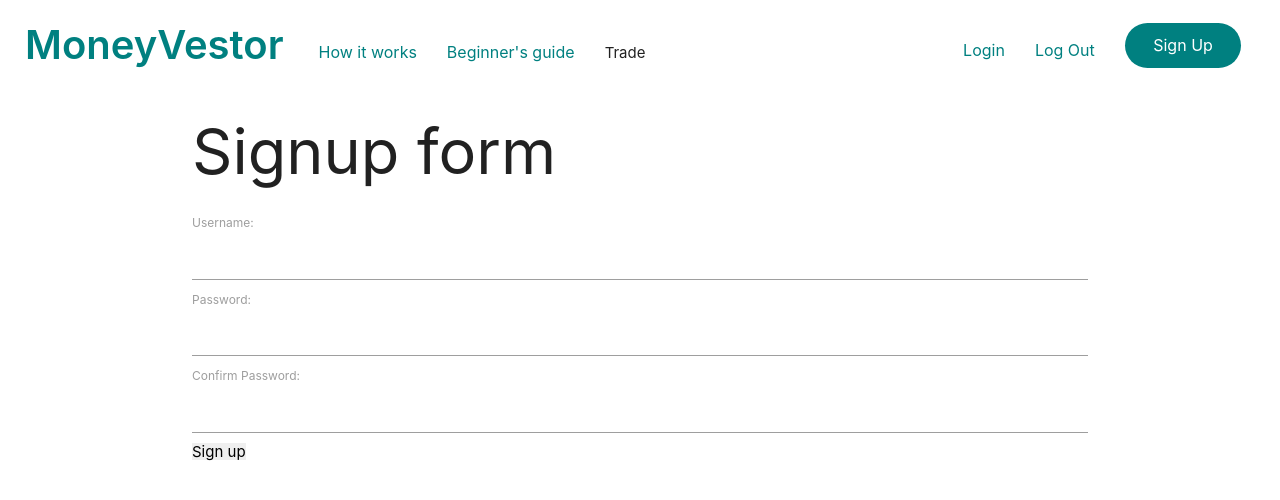
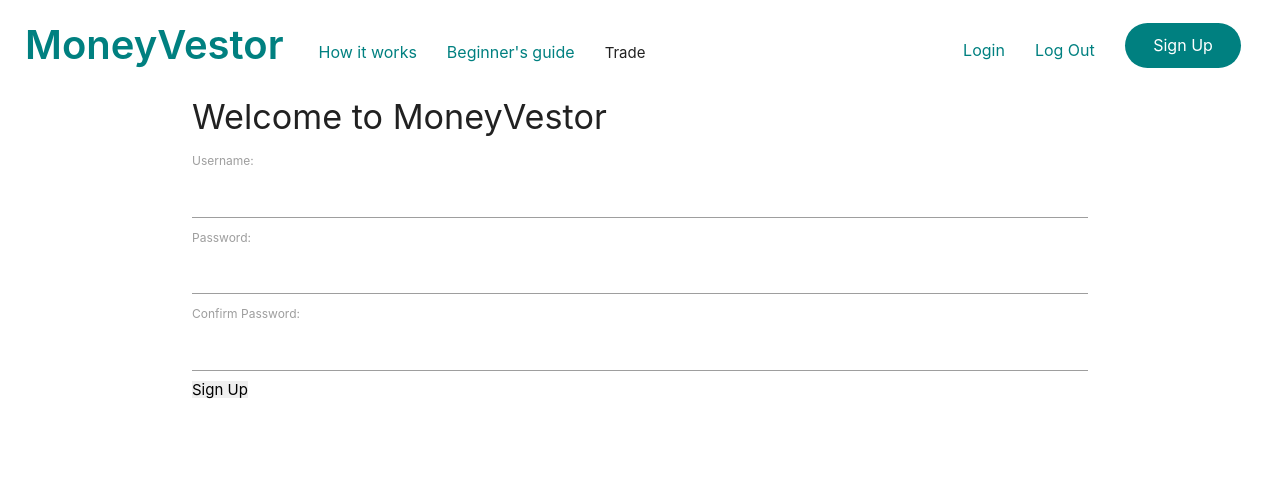
Before and after one commit to asmaa-aboasha/MoneyVestor, a React (Create React App) app in the folder client/: page /signup in a window 1280 px wide. Shown: the top 500 px of the page. Built offline with nearby package versions, Linux system fonts and the light colour scheme; no server answers.

Commit message:
Changed signup form headline

```diff
--- a/client/src/pages/SignUp/SignUp.js
+++ b/client/src/pages/SignUp/SignUp.js
@@ -53,9 +53,9 @@ class SignupForm extends Component {
 		return (
             <Container>
 			<div className="SignupForm">
-				<h1>Signup form</h1>
+				<h4>Welcome to MoneyVestor</h4>
 				{this.state.noBlankInputs && <div>All fields must have inputs</div>  }
-				{this.state.passwordsMustMatch && <div>Password field and Confirm Password field are not Matching</div>  }
+				{this.state.passwordsMustMatch && <div>Password field and Confirm Password field are not matching</div>  }
 				<label htmlFor="username">Username: </label>
 				<input
 					type="text"
@@ -77,7 +77,7 @@ class SignupForm extends Component {
 					value={this.state.confirmPassword}
 					onChange={this.handleChange}
 				/>
-				<button onClick={this.handleSubmit}>Sign up</button>
+				<button onClick={this.handleSubmit}>Sign Up</button>
 			</div>
             </Container>
 		)
```
